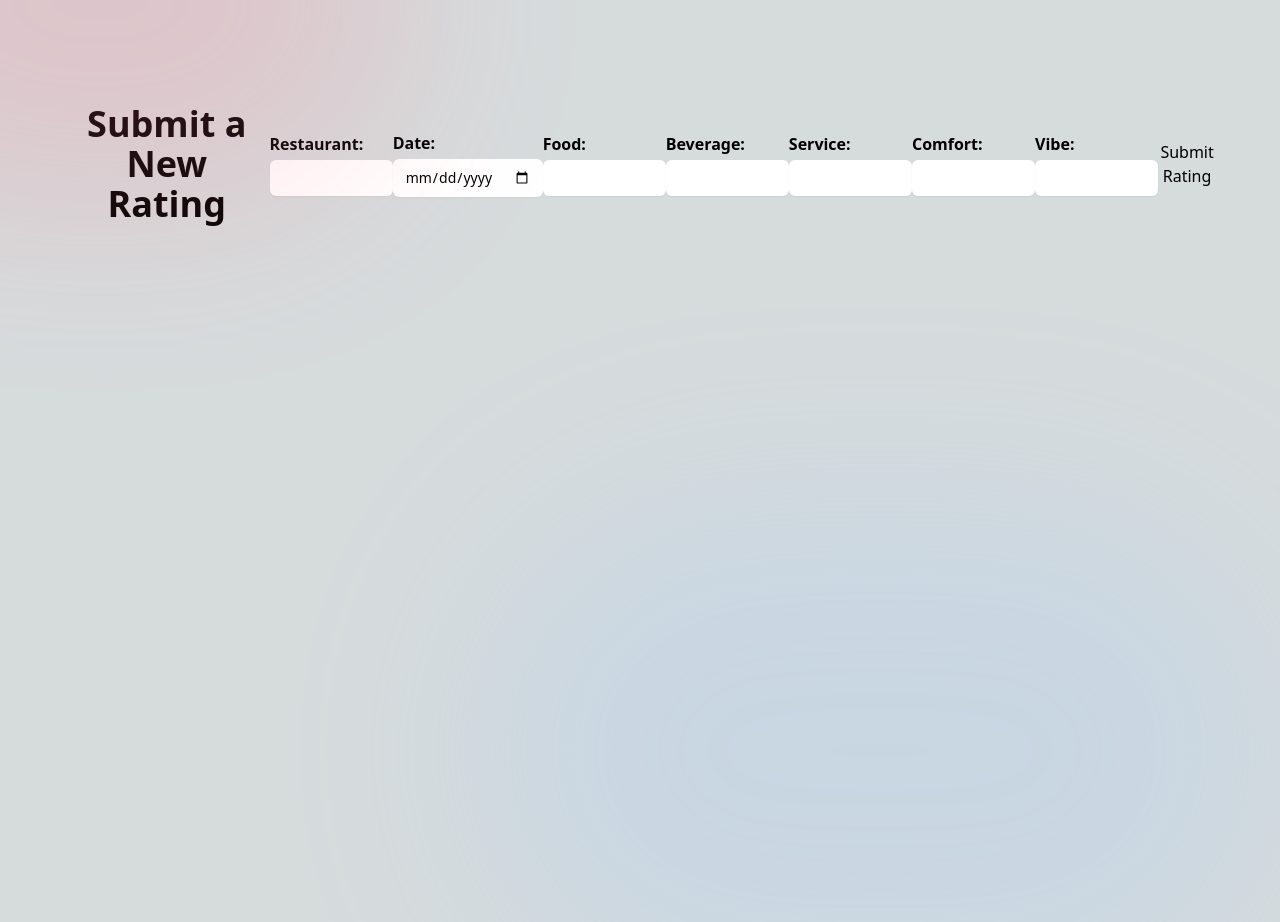
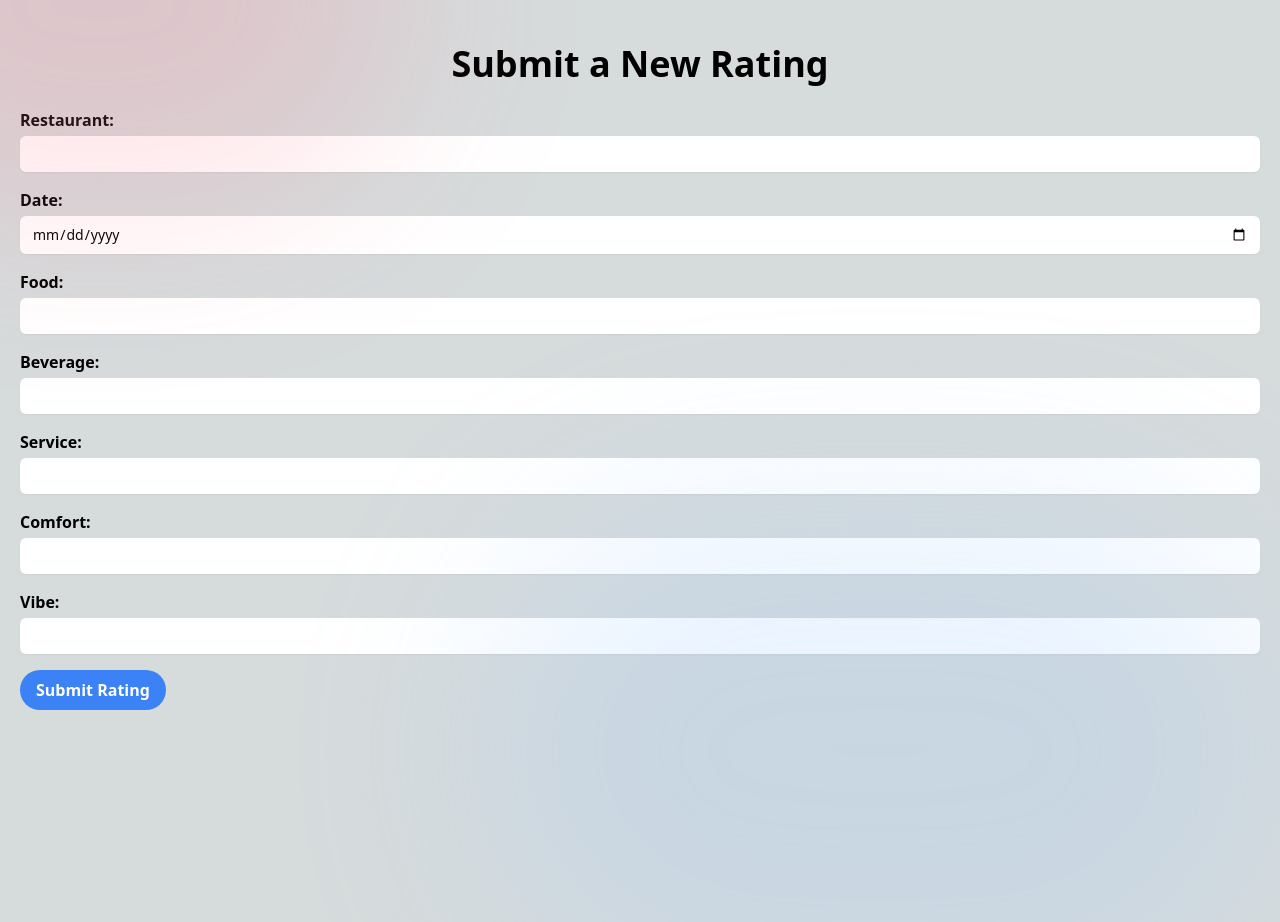
Before and after one commit to alanagoyal/restaurant-ratings, a Next.js app: page / in a window 1280 px wide. Shown: the top 922 px of the page. Built offline with nearby package versions, Linux system fonts and the light colour scheme; no server answers.

Commit message:
added basic styling

```diff
--- a/components/form.tsx
+++ b/components/form.tsx
@@ -49,7 +49,7 @@
   }
 
   return (
-    <div className="flex-row sm:flex justify-between items-center mx-auto max-w-6xl pt-20 pb-5">
+    <div className="py-5 mx-5">
       <Toaster />
       <h1 className="text-4xl font-bold text-center my-6">
         Submit a New Rating
@@ -132,7 +132,7 @@
       </div>
       <div>
         <button
-          className="primary button block"
+          className="bg-blue-500 hover:bg-blue-700 text-white font-bold py-2 px-4 rounded-full"
           onClick={() =>
             submitRating({
               restaurant,
--- a/package.json
+++ b/package.json
@@ -22,6 +22,8 @@
     "typescript": "4.9.5"
   },
   "devDependencies": {
+    "autoprefixer": "^10.4.13",
+    "postcss": "^8.4.21",
     "supabase": "^1.38.7",
     "tailwindcss": "^3.2.7"
   }
--- a/pages/index.js
+++ b/pages/index.js
@@ -1,7 +1,7 @@
 import { supabase } from "../lib/supabaseClient";
 import Form from "../components/form";
 
-function Page({ ratings }) {
+function Page() {
   return (
     <div className="absolute w-full h-screen">
       <div className="absolute w-[600px] h-[400px] top-[-200px] left-[-200px] bg-rose-400 rounded-full blur-[100px] opacity-20 dark:opacity-10" />
--- /dev/null
+++ b/postcss.config.js
@@ -0,0 +1,6 @@
+module.exports = {
+  plugins: {
+    tailwindcss: {},
+    autoprefixer: {},
+  },
+}
```
Also changed, not shown: 1 other file (tests, documents, lock files or other folders).
